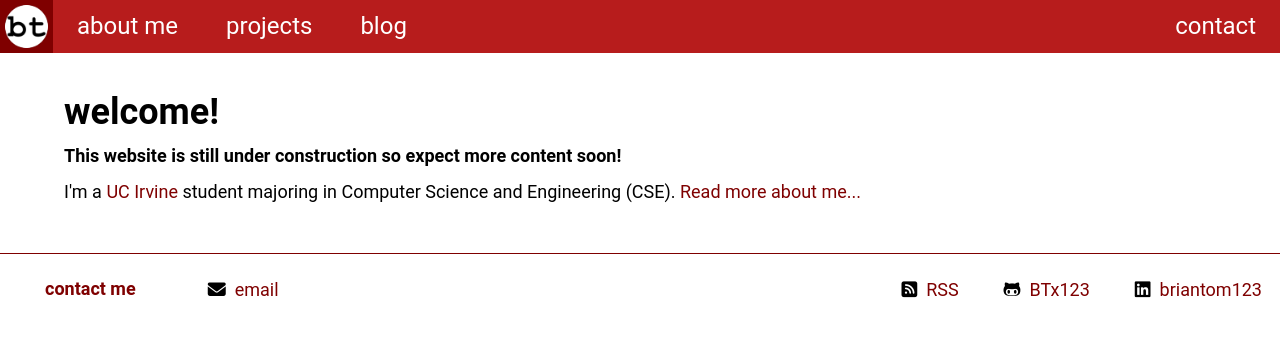
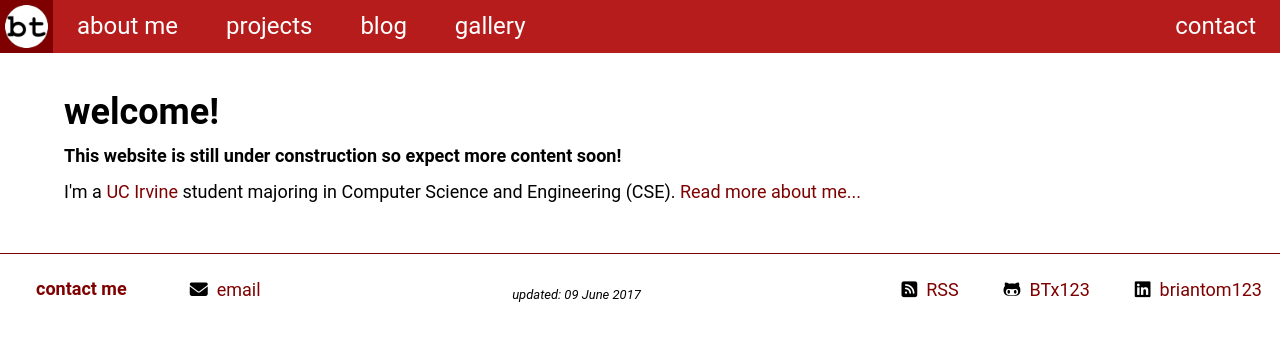
Before and after one commit to BTx123/BTx123.github.io, a Jekyll site: the page built from index.html, in a window 1280 px wide. Shown: the top 341 px of the page. Built offline with Jekyll 4.4.1, drawn with Linux system fonts in a browser that asks for light colours; nearby versions of some CDN libraries.

Commit message:
Update with gallery and better footer

```diff
--- a/_layouts/default.html
+++ b/_layouts/default.html
@@ -37,6 +37,7 @@
                     <!-- <li><a href="/resume">resume</a></li> -->
                     <li><a href="/projects">projects</a></li>
                     <li><a href="/blog">blog</a></li>
+                    <li><a href="/gallery">gallery</a></li>
                 </div>
                 <div class="right">
                     <li><a href="/contact">contact</a></li>
@@ -47,9 +48,10 @@
             {{ content }}
         </div><!-- /.container -->
         <footer>
+            <div class="contact-me">
                 <ul>
                     <div class="left">
-                    <li id="contact-me"><a href="/contact">contact me</a></li>
+                        <li style="margin: 0.35em 1em; font-weight: bold;"><a href="/contact">contact me</a></li>
                         <li><a href="mailto:{{ site.email }}"><i class="fa fa-envelope" aria-hidden="true"></i>email</a></li>
                     </div>
                     <div class="right">
@@ -58,6 +60,8 @@
                         <li><a href="/feed.xml"><i class="fa fa-rss-square" aria-hidden="true"></i></i>RSS</a></li>
                     </div>
                 </ul>
+            </div>
+            <p style="margin: 1em 1em; text-align: center; font-size: small;"><i>updated: {{ site.time | date_to_long_string }}</i></p>
         </footer>
     </body>
 </html>
```
Lines whose indentation alone changed are shown as unchanged.
